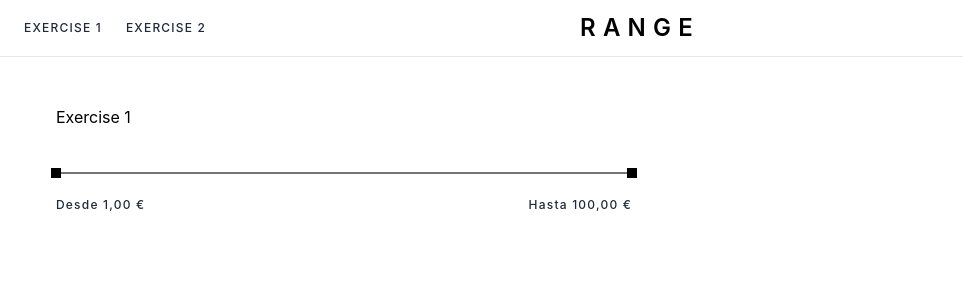
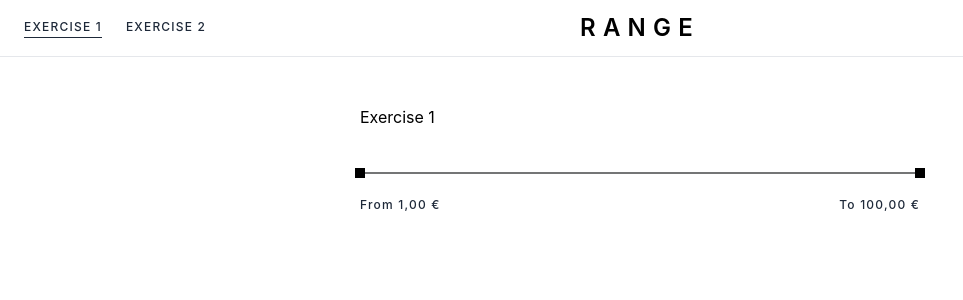
Before and after one commit to didacesteban/range-exercises, a Next.js app: page /exercise/1 in a window 1280 px wide. Shown: the top 300 px of the page, without its empty margins (0-963 px from the left). Built offline with nearby package versions, Linux system fonts and the light colour scheme.

Commit message:
Add MenuLink component to extract header and sidebar links to its own file. Some small css changes have been added

```diff
--- a/src/app/components/app-wrapper/AppWrapper.tsx
+++ b/src/app/components/app-wrapper/AppWrapper.tsx
@@ -12,7 +12,7 @@ export default function AppWrapper({ children }: { children: ReactNode }) {
 		<>
 			<Header onMenuClick={() => setIsSidebarOpen(true)} />
 			<Sidebar isOpen={isSidebarOpen} onClose={() => setIsSidebarOpen(false)} />
-			<main className="w-full max-w-7xl mx-auto px-4 sm:px-6 lg:px-8 py-6">
+			<main className="w-full max-w-2xl mx-auto px-4 sm:px-6 lg:px-8 py-6">
 				{children}
 			</main>
 		</>
--- a/src/app/components/header/Header.tsx
+++ b/src/app/components/header/Header.tsx
@@ -1,14 +1,15 @@
 "use client";
 
 import Link from "next/link";
+import MenuLink from "@/app/components/menu-link/MenuLink";
 
 export default function Header({ onMenuClick }: { onMenuClick: () => void }) {
 	return (
 		<header className="grid grid-cols-3 items-center border-b border-gray-200 px-6 py-3">
 			<div className="justify-self-start">
 				<nav className="hidden gap-6 text-xs font-medium uppercase tracking-widest text-gray-800 md:flex">
-					<Link href="/exercise/1">Exercise 1</Link>
-					<Link href="/exercise/2">Exercise 2</Link>
+					<MenuLink href="/exercise/1" title="Exercise 1" />
+					<MenuLink href="/exercise/2" title="Exercise 2" />
 				</nav>
 				<button
 					type="button"
--- /dev/null
+++ b/src/app/components/menu-link/MenuLink.tsx
@@ -0,0 +1,27 @@
+"use client";
+
+import Link from "next/link";
+import { usePathname } from "next/navigation";
+
+interface MenuLinkProps {
+	href: string;
+	title: string;
+	onClick?: () => void;
+}
+
+export default function MenuLink({ href, title, onClick }: MenuLinkProps) {
+	const pathname = usePathname();
+	const isActive = pathname === href;
+
+	return (
+		<Link
+			href={href}
+			onClick={onClick}
+			className={`border-b pb-0.5 transition-colors hover:border-gray-800 ${
+				isActive ? "border-gray-800" : "border-transparent"
+			}`}
+		>
+			{title}
+		</Link>
+	);
+}
--- a/src/app/components/range/Range.tsx
+++ b/src/app/components/range/Range.tsx
@@ -27,7 +27,7 @@ export default function Range(props: IRangeViewModelParams) {
 	} = useRangeViewModel(props);
 
 	return (
-		<div className="w-full max-w-xl">
+		<div className="w-full">
 			<div
 				ref={trackRef}
 				data-testid="range-track"
@@ -99,7 +99,7 @@ export default function Range(props: IRangeViewModelParams) {
 						data-testid="range-label-min"
 						onClick={() => startEditing("min")}
 					>
-						Desde {minValueLabel}
+						From {minValueLabel}
 					</button>
 				)}
 				{editing === "max" ? (
@@ -123,7 +123,7 @@ export default function Range(props: IRangeViewModelParams) {
 						data-testid="range-label-max"
 						onClick={() => startEditing("max")}
 					>
-						Hasta {maxValueLabel}
+						To {maxValueLabel}
 					</button>
 				)}
 			</div>
--- a/src/app/components/sidebar/Sidebar.tsx
+++ b/src/app/components/sidebar/Sidebar.tsx
@@ -1,6 +1,6 @@
 "use client";
 
-import Link from "next/link";
+import MenuLink from "@/app/components/menu-link/MenuLink";
 
 export default function Sidebar({
 	isOpen,
@@ -25,12 +25,8 @@ export default function Sidebar({
 				}`}
 			>
 				<nav className="flex flex-col gap-6 text-xs font-medium uppercase tracking-widest text-gray-800">
-					<Link href="/exercise/1" onClick={onClose}>
-						Exercise 1
-					</Link>
-					<Link href="/exercise/2" onClick={onClose}>
-						Exercise 2
-					</Link>
+					<MenuLink href="/exercise/1" title="Exercise 1" onClick={onClose} />
+					<MenuLink href="/exercise/2" title="Exercise 2" onClick={onClose} />
 				</nav>
 			</aside>
 		</div>
```
